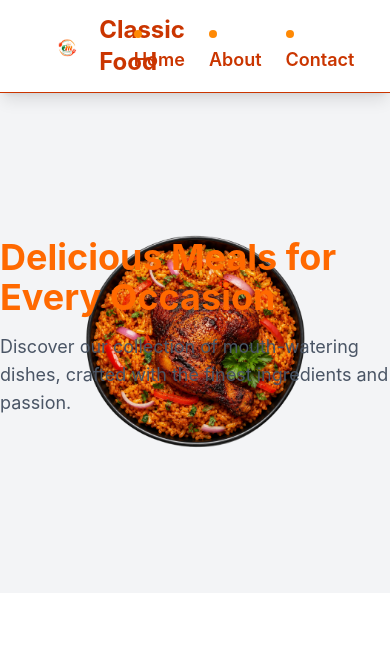
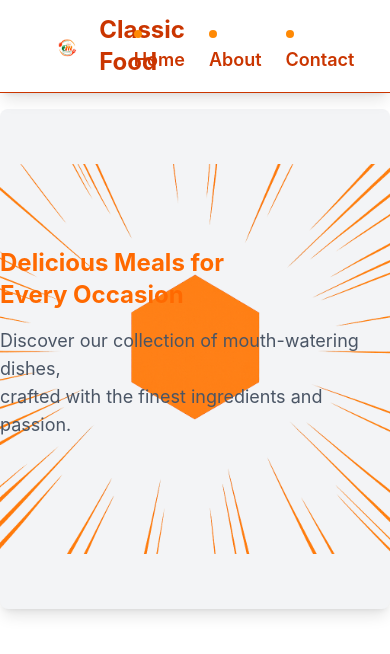
Before and after one commit to Jayace-7/E-commerce-Website, a React (Vite) app: page / in a window 390 px wide. Shown: the top 654 px of the page. Built offline with nearby package versions, Linux system fonts and the light colour scheme.

Commit message:
bg change

```diff
--- a/src/components/Hero.jsx
+++ b/src/components/Hero.jsx
@@ -1,4 +1,5 @@
 import React from 'react';
+import bg from '../assets/bg.png';
 import rice from '../assets/rice.png';
 import stew from '../assets/stew.png';
 import spag from '../assets/spag.png';
@@ -10,34 +11,34 @@ const imagelist = [
   { src: ppsoup, alt: 'Delicious Pepper Soup' },
 ];
 
-const riceimage = {
-  backgroundImage: `url(${rice})`,
+const bgimage = {
+  backgroundImage: `url(${bg})`,
   backgroundSize: 'cover',
   backgroundPosition: 'center',
   backgroundRepeat: 'no-repeat',
   width: '100%',
-  height: '200px',
+  height: '100%',
 };
 
 function Hero() {
-  const [currentImage, setCurrentImage] = React.useState(riceimage);
+  const [currentImage, setCurrentImage] = React.useState(bgimage);
 
   return (
     <section className="bg-white dark:bg-gray-950 transition-colors duration-300">
       <div
-        style={currentImage}
-        className="min-h-125 sm:min-h-150 bg-gray-100 dark:bg-gray-900 dark:text-white duration-300 flex justify-center items-center"
-      >
+  style={{ ...currentImage, backgroundSize: '100%' }}
+  className="min-h-125 sm:min-h-150 bg-gray-100 dark:bg-gray-900 dark:text-white duration-300 flex justify-center items-center mt-4 sm:mt-0 rounded-lg shadow-lg"
+>
         <div className="container pb-8 sm:pb-0">
-          <div className="grid grid-cols-1 lg:grid-cols-2 gap-8 items-center">
+          <div className="grid grid-cols-1 lg:grid-cols-1 gap-8 items-center">
             {/* text content section */}
             <div className="flex flex-col gap-4">
-              <h1 className="text-4xl sm:text-5xl font-bold text-orange-500 dark:text-white">
-                Delicious Meals for Every Occasion
+              <h1 className="text-2xl sm:text-5xl font-bold text-orange-500 dark:text-white">
+                Delicious Meals for <br /> Every Occasion
               </h1>
               <p className="text-lg text-gray-600 dark:text-gray-300">
-                Discover our collection of mouth-watering dishes, crafted with
-                the finest ingredients and passion.
+                Discover our collection of  mouth-watering dishes,<br />
+                 crafted with the finest ingredients and passion.
               </p>
             </div>
             {/* image section */}
```
Also changed, not shown: src/assets/bg.png (added).
